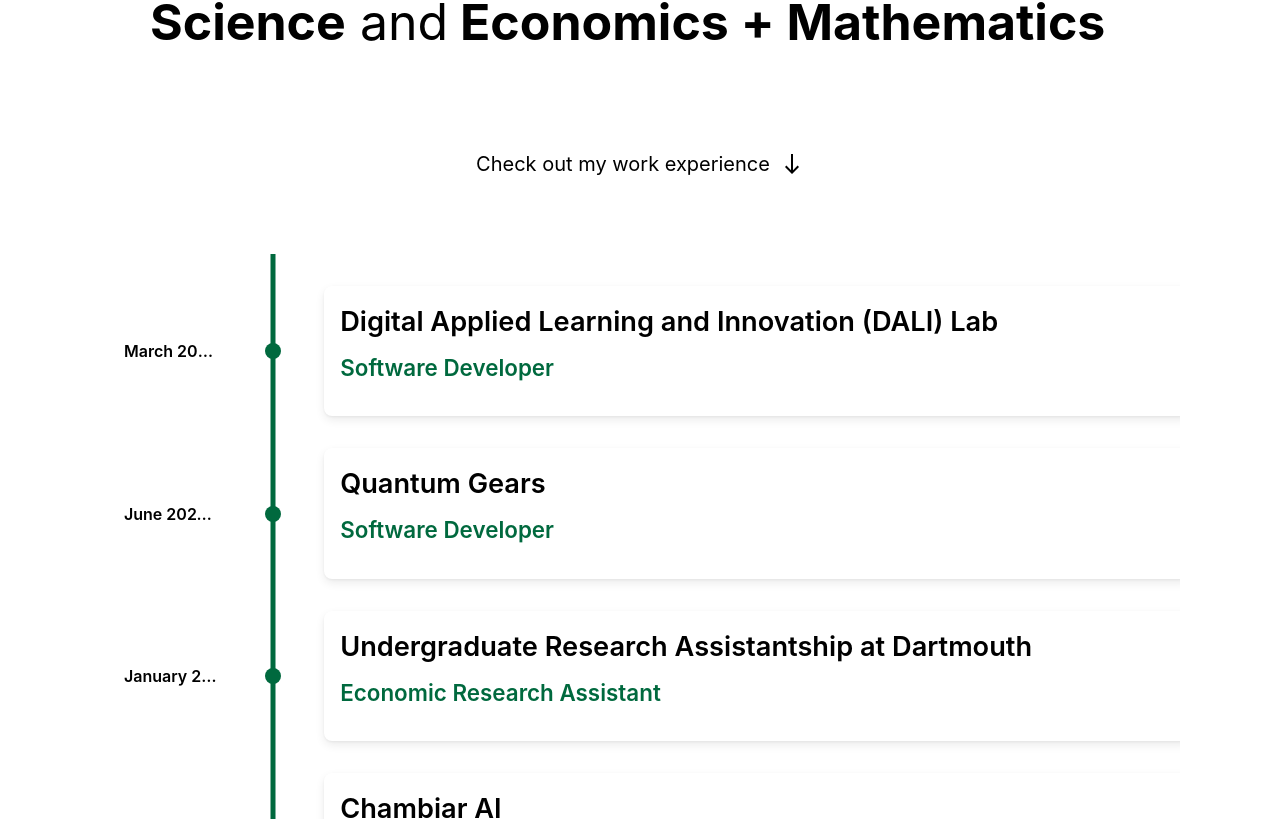
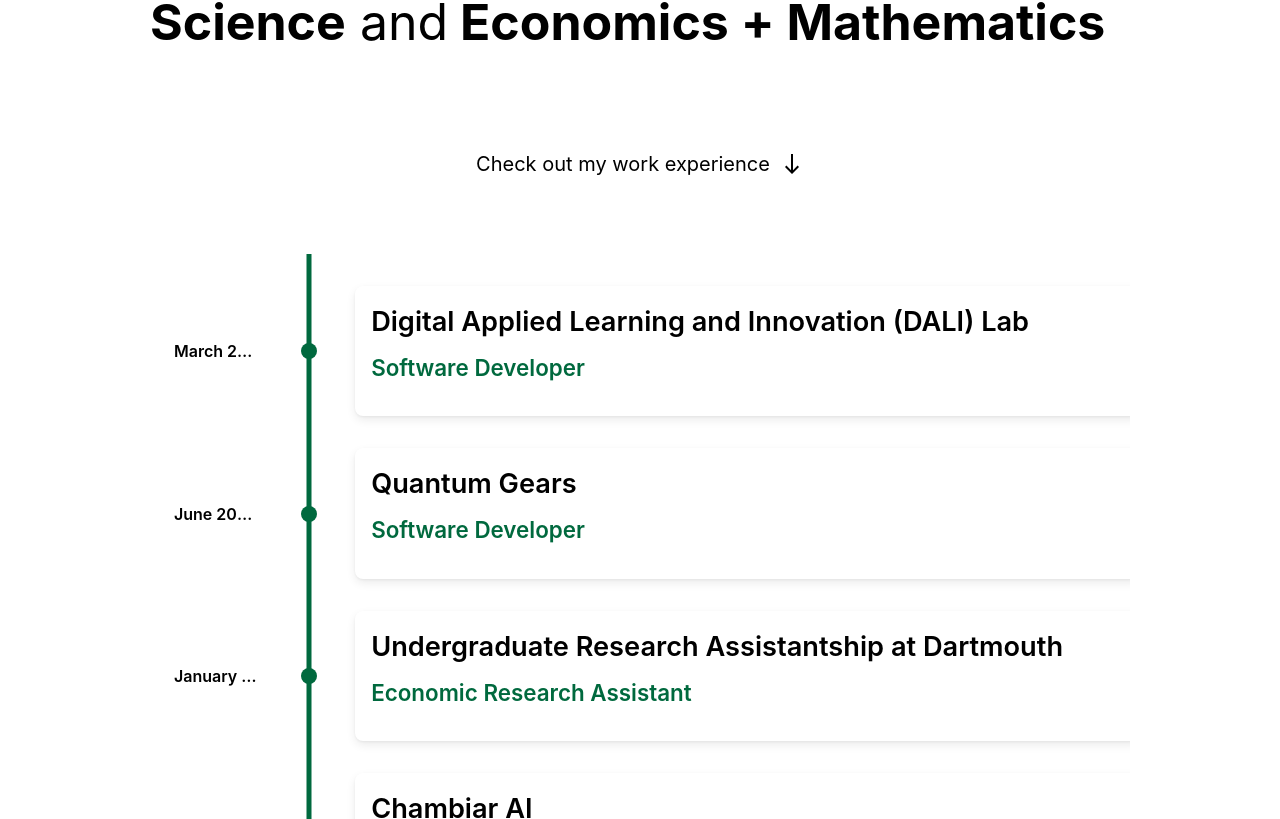
Before and after one commit to Mace1059/jackmacy, a React (Vite) app: page / in a window 1280 px wide. Shown: the part 441-1260 px from the top of the page. Built offline with nearby package versions, Linux system fonts and the light colour scheme.

Commit message:
remove annoying margins

```diff
--- a/src/pages/HomePage.tsx
+++ b/src/pages/HomePage.tsx
@@ -47,7 +47,7 @@
         </div>
       </div>
 
-      <div className="center" style={{ ...introStyles, margin: "20px 100px" }}>
+      <div className="center" style={{ ...introStyles }}>
         <div style={{ display: "flex", flexDirection: "column", pointerEvents: "none", color: "black" }}>
           <div style={{ display: "flex", flexDirection: "row", alignItems: "center", alignSelf: "center", gap: "10px", marginBottom: "70px" }}>{`Check out my work experience  `}
             <SouthOutlinedIcon></SouthOutlinedIcon>
```
